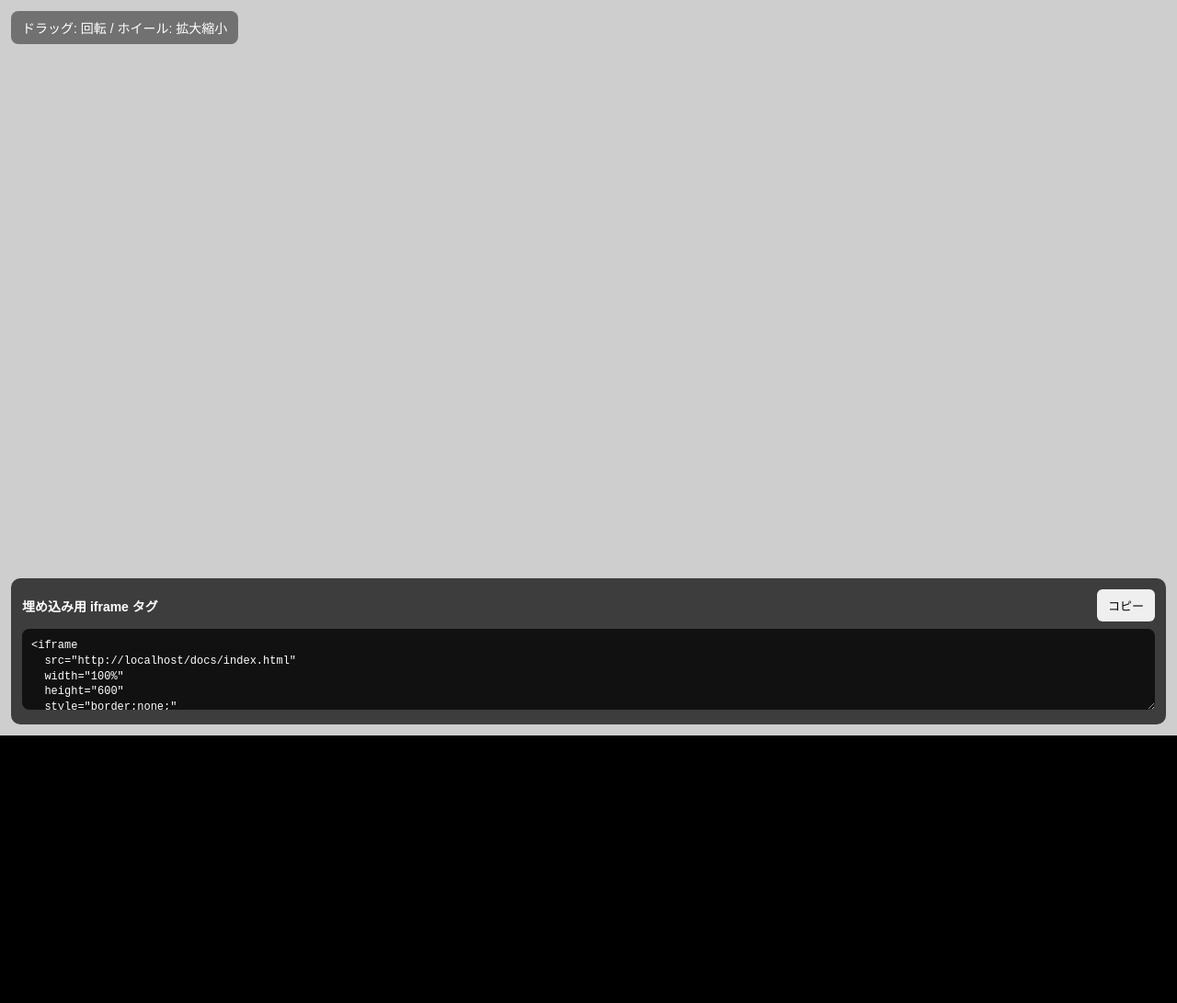
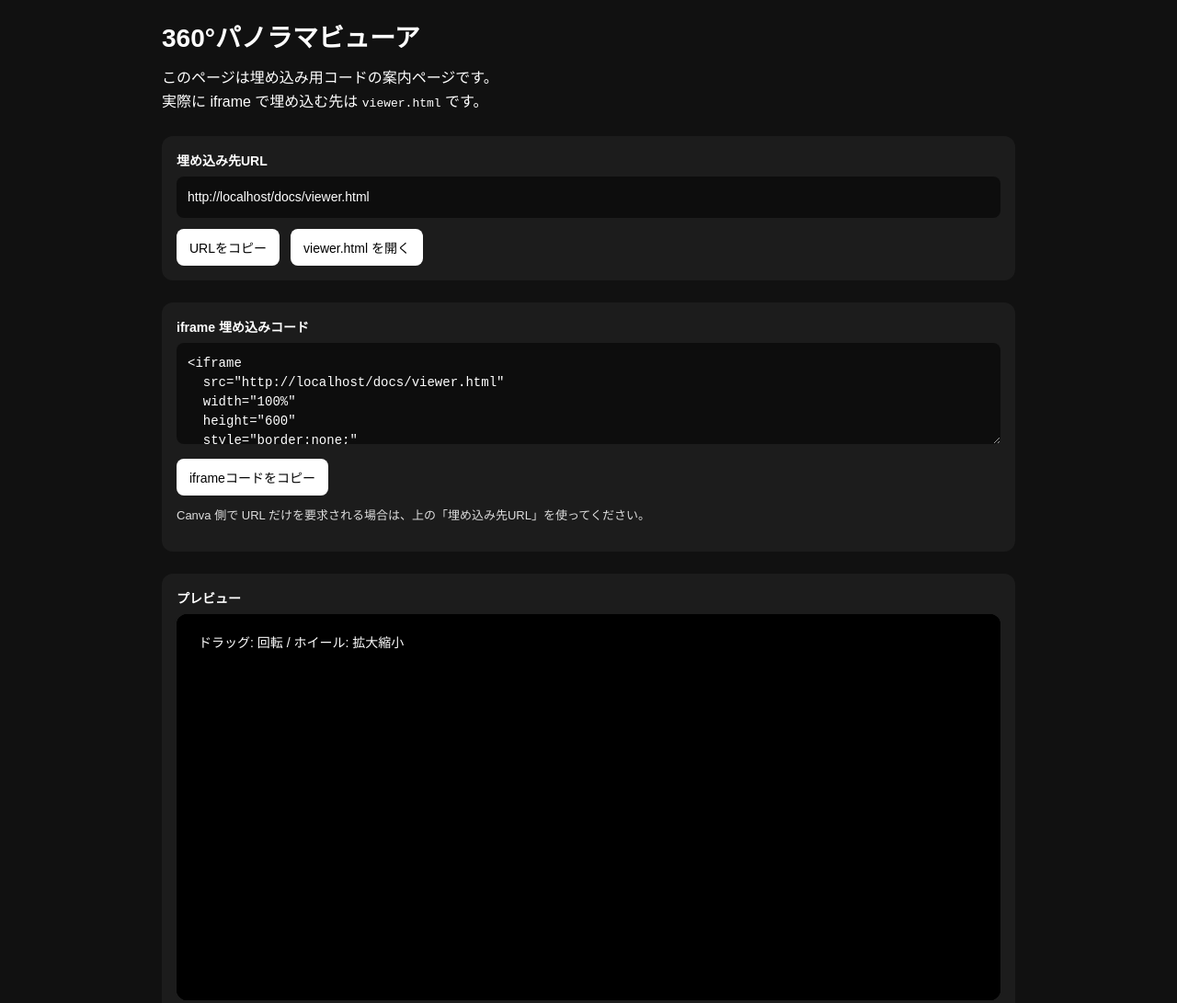
Before and after one commit to tarosay/panorama-viewer, a plain HTML site: page docs/index.html in a window 1280 px wide. Shown: the whole page at 92% size. Before the commit the page ends 800 px from the top, so only its background shows below. Drawn offline with nearby package versions, Linux system fonts and the light colour scheme; animation ran at ten frames a second.

Commit message:
Demo page maked

```diff
--- a/docs/index.html
+++ b/docs/index.html
@@ -3,188 +3,161 @@
 <head>
   <meta charset="UTF-8" />
   <meta name="viewport" content="width=device-width, initial-scale=1.0, viewport-fit=cover" />
-  <title>360 Panorama Viewer</title>
+  <title>Panorama Viewer Embed</title>
   <style>
     html, body {
       margin: 0;
-      width: 100%;
-      height: 100%;
-      overflow: hidden;
-      background: #000;
+      padding: 0;
+      background: #111;
+      color: #fff;
       font-family: sans-serif;
     }
 
-    #info {
-      position: fixed;
-      top: 12px;
-      left: 12px;
-      z-index: 10;
-      color: #fff;
-      background: rgba(0,0,0,0.45);
-      padding: 8px 12px;
-      border-radius: 8px;
-      font-size: 14px;
-      user-select: none;
-    }
-
-    #embedBox {
-      position: fixed;
-      left: 12px;
-      right: 12px;
-      bottom: 12px;
-      z-index: 10;
-      background: rgba(0,0,0,0.70);
-      color: #fff;
-      border-radius: 10px;
-      padding: 12px;
+    .wrap {
+      max-width: 960px;
+      margin: 0 auto;
+      padding: 24px 16px 40px;
       box-sizing: border-box;
     }
 
-    #embedBoxHeader {
-      display: flex;
-      align-items: center;
-      justify-content: space-between;
-      gap: 12px;
-      margin-bottom: 8px;
-      flex-wrap: wrap;
+    h1 {
+      margin: 0 0 12px;
+      font-size: 28px;
+      line-height: 1.3;
     }
 
-    #embedTitle {
+    p {
+      margin: 0 0 12px;
+      line-height: 1.6;
+    }
+
+    .section {
+      margin-top: 24px;
+      padding: 16px;
+      background: #1c1c1c;
+      border-radius: 12px;
+    }
+
+    .label {
       font-size: 14px;
       font-weight: bold;
+      margin-bottom: 8px;
     }
 
-    #copyBtn {
-      border: none;
-      border-radius: 6px;
-      padding: 8px 12px;
-      cursor: pointer;
-      font-size: 13px;
-    }
-
-    #embedCode {
+    .urlbox,
+    textarea {
       width: 100%;
-      min-height: 88px;
-      resize: vertical;
       box-sizing: border-box;
       border: none;
       border-radius: 8px;
-      padding: 10px;
-      font-family: monospace;
-      font-size: 12px;
-      line-height: 1.4;
-      background: #111;
+      padding: 12px;
+      font-size: 14px;
+      line-height: 1.5;
+      background: #0d0d0d;
       color: #fff;
     }
 
-    #fallback {
-      position: fixed;
-      inset: 0;
-      display: none;
-      align-items: center;
-      justify-content: center;
-      color: #fff;
-      background: #111;
-      padding: 24px;
-      box-sizing: border-box;
-      text-align: center;
-      z-index: 20;
+    textarea {
+      min-height: 110px;
+      resize: vertical;
+      font-family: monospace;
     }
 
-    canvas {
-      display: block;
+    .buttons {
+      display: flex;
+      gap: 12px;
+      flex-wrap: wrap;
+      margin-top: 12px;
+    }
+
+    button,
+    a.button {
+      appearance: none;
+      border: none;
+      border-radius: 8px;
+      padding: 10px 14px;
+      background: #fff;
+      color: #000;
+      font-size: 14px;
+      cursor: pointer;
+      text-decoration: none;
+      display: inline-block;
+    }
+
+    .preview {
+      margin-top: 24px;
+    }
+
+    iframe.preview-frame {
+      width: 100%;
+      height: 420px;
+      border: none;
+      border-radius: 12px;
+      background: #000;
+    }
+
+    .note {
+      font-size: 13px;
+      opacity: 0.85;
     }
   </style>
 </head>
 <body>
-  <div id="info">ドラッグ: 回転 / ホイール: 拡大縮小</div>
+  <div class="wrap">
+    <h1>360°パノラマビューア</h1>
+    <p>
+      このページは埋め込み用コードの案内ページです。<br>
+      実際に iframe で埋め込む先は <code>viewer.html</code> です。
+    </p>
 
-  <div id="embedBox">
-    <div id="embedBoxHeader">
-      <div id="embedTitle">埋め込み用 iframe タグ</div>
-      <button id="copyBtn" type="button">コピー</button>
+    <div class="section">
+      <div class="label">埋め込み先URL</div>
+      <input id="viewerUrl" class="urlbox" type="text" readonly />
+      <div class="buttons">
+        <button id="copyUrlBtn" type="button">URLをコピー</button>
+        <a id="openViewerLink" class="button" href="#" target="_blank" rel="noopener noreferrer">viewer.html を開く</a>
+      </div>
     </div>
-    <textarea id="embedCode" readonly></textarea>
+
+    <div class="section">
+      <div class="label">iframe 埋め込みコード</div>
+      <textarea id="embedCode" readonly></textarea>
+      <div class="buttons">
+        <button id="copyCodeBtn" type="button">iframeコードをコピー</button>
+      </div>
+      <p class="note" style="margin-top:12px;">
+        Canva 側で URL だけを要求される場合は、上の「埋め込み先URL」を使ってください。
+      </p>
+    </div>
+
+    <div class="section preview">
+      <div class="label">プレビュー</div>
+      <iframe id="previewFrame" class="preview-frame" loading="lazy"></iframe>
+    </div>
   </div>
 
-  <div id="fallback">WebGL初期化に失敗しました。</div>
+  <script>
+    const viewerUrlInput = document.getElementById("viewerUrl");
+    const embedCode = document.getElementById("embedCode");
+    const copyUrlBtn = document.getElementById("copyUrlBtn");
+    const copyCodeBtn = document.getElementById("copyCodeBtn");
+    const openViewerLink = document.getElementById("openViewerLink");
+    const previewFrame = document.getElementById("previewFrame");
 
-  <script type="module">
-    import * as THREE from "https://unpkg.com/three@0.160.0/build/three.module.js";
-
-    const fallback = document.getElementById("fallback");
-    const embedCode = document.getElementById("embedCode");
-    const copyBtn = document.getElementById("copyBtn");
-
-    let scene, camera, renderer, mesh;
-    let lon = 0;
-    let lat = 0;
-    let isUserInteracting = false;
-    let onPointerDownPointerX = 0;
-    let onPointerDownPointerY = 0;
-    let onPointerDownLon = 0;
-    let onPointerDownLat = 0;
-    let fov = 75;
-
-    init();
-    setEmbedCode();
-    animate();
-
-    function init() {
-      try {
-        scene = new THREE.Scene();
-
-        camera = new THREE.PerspectiveCamera(
-          fov,
-          window.innerWidth / window.innerHeight,
-          1,
-          1100
-        );
-
-        renderer = new THREE.WebGLRenderer({ antialias: true });
-        renderer.setPixelRatio(window.devicePixelRatio);
-        renderer.setSize(window.innerWidth, window.innerHeight);
-        document.body.appendChild(renderer.domElement);
-
-        const geometry = new THREE.SphereGeometry(500, 60, 40);
-        geometry.scale(-1, 1, 1);
-
-        const textureLoader = new THREE.TextureLoader();
-        const texture = textureLoader.load(
-          "./pano.jpg",
-          () => {
-            console.log("pano.jpg loaded");
-          },
-          undefined,
-          (err) => {
-            fallback.style.display = "flex";
-            fallback.textContent = "pano.jpg の読み込みに失敗しました。index.html と同じ場所に pano.jpg を置いてください。";
-            console.error(err);
-          }
-        );
-
-        const material = new THREE.MeshBasicMaterial({ map: texture });
-        mesh = new THREE.Mesh(geometry, material);
-        scene.add(mesh);
-
-        document.addEventListener("pointerdown", onPointerDown);
-        document.addEventListener("pointermove", onPointerMove);
-        document.addEventListener("pointerup", onPointerUp);
-        document.addEventListener("wheel", onDocumentMouseWheel, { passive: false });
-        window.addEventListener("resize", onWindowResize);
-
-        copyBtn.addEventListener("click", copyEmbedCode);
-      } catch (e) {
-        fallback.style.display = "flex";
-        fallback.textContent = "初期化に失敗しました。";
-        console.error(e);
+    function getViewerUrl() {
+      const url = new URL(window.location.href);
+      url.pathname = url.pathname.replace(/\/index\.html$/, "/");
+      if (!url.pathname.endsWith("/")) {
+        url.pathname += "/";
       }
+      url.pathname += "viewer.html";
+      url.search = "";
+      url.hash = "";
+      return url.toString();
     }
 
-    function setEmbedCode() {
-      const src = window.location.href;
-      const iframeTag =
-`<iframe
+    function buildIframeCode(src) {
+      return `<iframe
   src="${src}"
   width="100%"
   height="600"
@@ -192,77 +165,37 @@
   allowfullscreen
   loading="lazy">
 </iframe>`;
-
-      embedCode.value = iframeTag;
     }
 
-    async function copyEmbedCode() {
+    async function copyText(text, button) {
       try {
-        await navigator.clipboard.writeText(embedCode.value);
-        copyBtn.textContent = "コピー済み";
-        setTimeout(() => {
-          copyBtn.textContent = "コピー";
-        }, 1500);
+        await navigator.clipboard.writeText(text);
       } catch (e) {
-        embedCode.select();
+        const temp = document.createElement("textarea");
+        temp.value = text;
+        document.body.appendChild(temp);
+        temp.select();
         document.execCommand("copy");
-        copyBtn.textContent = "コピー済み";
-        setTimeout(() => {
-          copyBtn.textContent = "コピー";
-        }, 1500);
+        document.body.removeChild(temp);
       }
+
+      const old = button.textContent;
+      button.textContent = "コピー済み";
+      setTimeout(() => {
+        button.textContent = old;
+      }, 1500);
     }
 
-    function onPointerDown(event) {
-      isUserInteracting = true;
-      onPointerDownPointerX = event.clientX;
-      onPointerDownPointerY = event.clientY;
-      onPointerDownLon = lon;
-      onPointerDownLat = lat;
-    }
+    const viewerUrl = getViewerUrl();
+    const iframeCode = buildIframeCode(viewerUrl);
 
-    function onPointerMove(event) {
-      if (!isUserInteracting) return;
-      lon = (onPointerDownPointerX - event.clientX) * 0.12 + onPointerDownLon;
-      lat = (event.clientY - onPointerDownPointerY) * 0.12 + onPointerDownLat;
-    }
+    viewerUrlInput.value = viewerUrl;
+    embedCode.value = iframeCode;
+    openViewerLink.href = viewerUrl;
+    previewFrame.src = viewerUrl;
 
-    function onPointerUp() {
-      isUserInteracting = false;
-    }
-
-    function onDocumentMouseWheel(event) {
-      event.preventDefault();
-      fov += event.deltaY * 0.03;
-      fov = Math.max(30, Math.min(100, fov));
-      camera.fov = fov;
-      camera.updateProjectionMatrix();
-    }
-
-    function onWindowResize() {
-      camera.aspect = window.innerWidth / window.innerHeight;
-      camera.updateProjectionMatrix();
-      renderer.setSize(window.innerWidth, window.innerHeight);
-      setEmbedCode();
-    }
-
-    function animate() {
-      requestAnimationFrame(animate);
-      update();
-    }
-
-    function update() {
-      lat = Math.max(-85, Math.min(85, lat));
-      const phi = THREE.MathUtils.degToRad(90 - lat);
-      const theta = THREE.MathUtils.degToRad(lon);
-
-      const x = 500 * Math.sin(phi) * Math.cos(theta);
-      const y = 500 * Math.cos(phi);
-      const z = 500 * Math.sin(phi) * Math.sin(theta);
-
-      camera.lookAt(x, y, z);
-      renderer.render(scene, camera);
-    }
+    copyUrlBtn.addEventListener("click", () => copyText(viewerUrl, copyUrlBtn));
+    copyCodeBtn.addEventListener("click", () => copyText(iframeCode, copyCodeBtn));
   </script>
 </body>
 </html>
--- /dev/null
+++ b/docs/viewer.html
@@ -0,0 +1,170 @@
+<!DOCTYPE html>
+<html lang="ja">
+<head>
+  <meta charset="UTF-8" />
+  <meta name="viewport" content="width=device-width, initial-scale=1.0, viewport-fit=cover" />
+  <title>360 Panorama Viewer</title>
+  <style>
+    html, body {
+      margin: 0;
+      width: 100%;
+      height: 100%;
+      overflow: hidden;
+      background: #000;
+      font-family: sans-serif;
+    }
+
+    #info {
+      position: fixed;
+      top: 12px;
+      left: 12px;
+      z-index: 10;
+      color: #fff;
+      background: rgba(0, 0, 0, 0.45);
+      padding: 8px 12px;
+      border-radius: 8px;
+      font-size: 14px;
+      user-select: none;
+    }
+
+    #fallback {
+      position: fixed;
+      inset: 0;
+      display: none;
+      align-items: center;
+      justify-content: center;
+      color: #fff;
+      background: #111;
+      padding: 24px;
+      box-sizing: border-box;
+      text-align: center;
+      z-index: 20;
+    }
+
+    canvas {
+      display: block;
+    }
+  </style>
+</head>
+<body>
+  <div id="info">ドラッグ: 回転 / ホイール: 拡大縮小</div>
+  <div id="fallback">WebGL初期化に失敗しました。</div>
+
+  <script type="module">
+    import * as THREE from "https://unpkg.com/three@0.160.0/build/three.module.js";
+
+    const fallback = document.getElementById("fallback");
+
+    let scene, camera, renderer, mesh;
+    let lon = 0;
+    let lat = 0;
+    let isUserInteracting = false;
+    let onPointerDownPointerX = 0;
+    let onPointerDownPointerY = 0;
+    let onPointerDownLon = 0;
+    let onPointerDownLat = 0;
+    let fov = 75;
+
+    init();
+    animate();
+
+    function init() {
+      try {
+        scene = new THREE.Scene();
+
+        camera = new THREE.PerspectiveCamera(
+          fov,
+          window.innerWidth / window.innerHeight,
+          1,
+          1100
+        );
+
+        renderer = new THREE.WebGLRenderer({ antialias: true });
+        renderer.setPixelRatio(window.devicePixelRatio);
+        renderer.setSize(window.innerWidth, window.innerHeight);
+        document.body.appendChild(renderer.domElement);
+
+        const geometry = new THREE.SphereGeometry(500, 60, 40);
+        geometry.scale(-1, 1, 1);
+
+        const textureLoader = new THREE.TextureLoader();
+        const texture = textureLoader.load(
+          "./pano.jpg",
+          () => {},
+          undefined,
+          (err) => {
+            fallback.style.display = "flex";
+            fallback.textContent = "pano.jpg の読み込みに失敗しました。viewer.html と同じ場所に pano.jpg を置いてください。";
+            console.error(err);
+          }
+        );
+
+        const material = new THREE.MeshBasicMaterial({ map: texture });
+        mesh = new THREE.Mesh(geometry, material);
+        scene.add(mesh);
+
+        document.addEventListener("pointerdown", onPointerDown);
+        document.addEventListener("pointermove", onPointerMove);
+        document.addEventListener("pointerup", onPointerUp);
+        document.addEventListener("wheel", onDocumentMouseWheel, { passive: false });
+        window.addEventListener("resize", onWindowResize);
+      } catch (e) {
+        fallback.style.display = "flex";
+        fallback.textContent = "初期化に失敗しました。";
+        console.error(e);
+      }
+    }
+
+    function onPointerDown(event) {
+      isUserInteracting = true;
+      onPointerDownPointerX = event.clientX;
+      onPointerDownPointerY = event.clientY;
+      onPointerDownLon = lon;
+      onPointerDownLat = lat;
+    }
+
+    function onPointerMove(event) {
+      if (!isUserInteracting) return;
+      lon = (onPointerDownPointerX - event.clientX) * 0.12 + onPointerDownLon;
+      lat = (event.clientY - onPointerDownPointerY) * 0.12 + onPointerDownLat;
+    }
+
+    function onPointerUp() {
+      isUserInteracting = false;
+    }
+
+    function onDocumentMouseWheel(event) {
+      event.preventDefault();
+      fov += event.deltaY * 0.03;
+      fov = Math.max(30, Math.min(100, fov));
+      camera.fov = fov;
+      camera.updateProjectionMatrix();
+    }
+
+    function onWindowResize() {
+      camera.aspect = window.innerWidth / window.innerHeight;
+      camera.updateProjectionMatrix();
+      renderer.setSize(window.innerWidth, window.innerHeight);
+    }
+
+    function animate() {
+      requestAnimationFrame(animate);
+      update();
+    }
+
+    function update() {
+      lat = Math.max(-85, Math.min(85, lat));
+
+      const phi = THREE.MathUtils.degToRad(90 - lat);
+      const theta = THREE.MathUtils.degToRad(lon);
+
+      const x = 500 * Math.sin(phi) * Math.cos(theta);
+      const y = 500 * Math.cos(phi);
+      const z = 500 * Math.sin(phi) * Math.sin(theta);
+
+      camera.lookAt(x, y, z);
+      renderer.render(scene, camera);
+    }
+  </script>
+</body>
+</html>
```
Also changed, not shown: docs/index1.html (+1 -1 lines).
